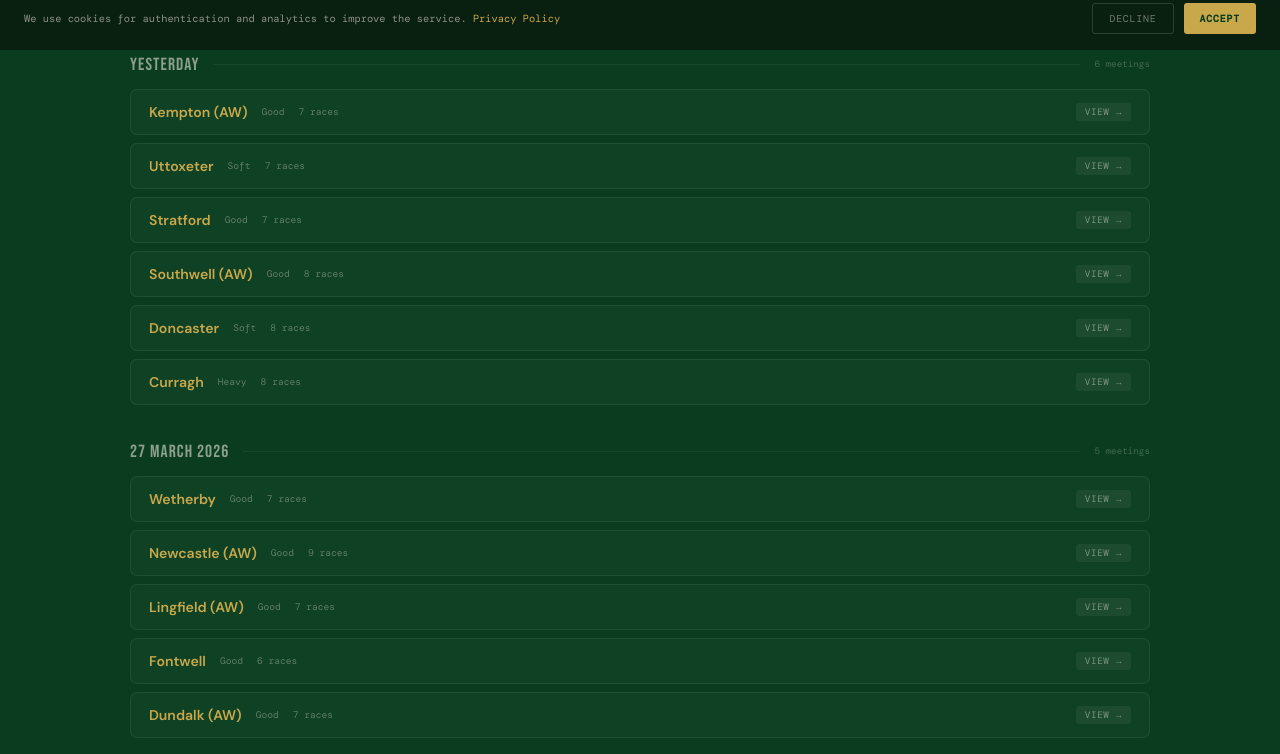
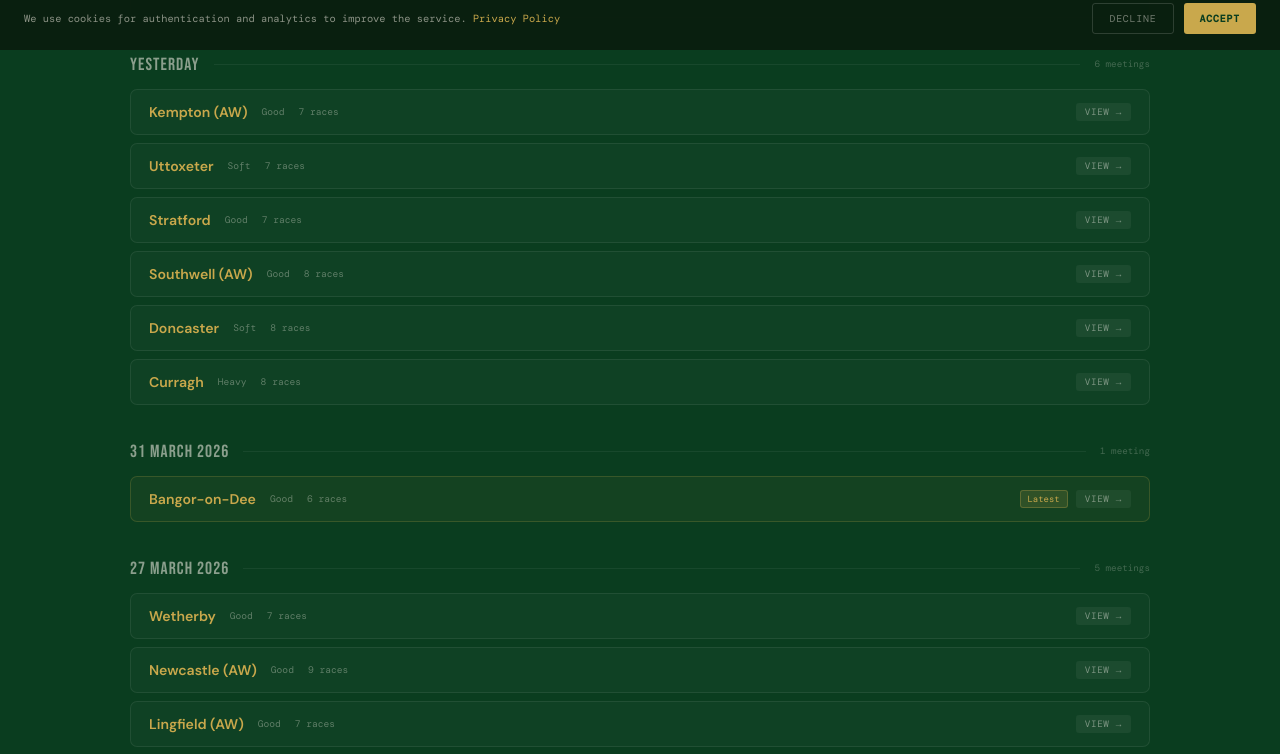
Before and after one commit to ppcjobber/clerk-authentication-starter, a Next.js app: page /archive in a window 1280 px wide. Shown: the part 750-1504 px from the top of the page. Built offline with nearby package versions, Linux system fonts and the light colour scheme; no server answers; a web font is replaced by a local one.

Commit message:
archive: add bangor-on-dee_31-march-2026

```diff
--- a/app/archive/page.tsx
+++ b/app/archive/page.tsx
@@ -14,13 +14,22 @@ type Meeting = {
 
 const MEETINGS: any[] = [
   {
+    slug:       "bangor-on-dee_31-march-2026",
+    date:       "31 March 2026",
+    label:      "Bangor-on-Dee — 31 March 2026",
+    going:      "Good",
+    races:      6,
+    courseSlug: "bangor-on-dee",
+    latest:     true,
+  },
+  {
     slug:       "wolverhampton_aw_30-march-2026",
     date:       "30 March 2026",
     label:      "Wolverhampton (AW) — 30 March 2026",
     going:      "Good",
     races:      7,
     courseSlug: "wolverhampton-aw",
-    latest:     true,
+    latest:     false,
   },
   {
     slug:       "navan_30-march-2026",
```
